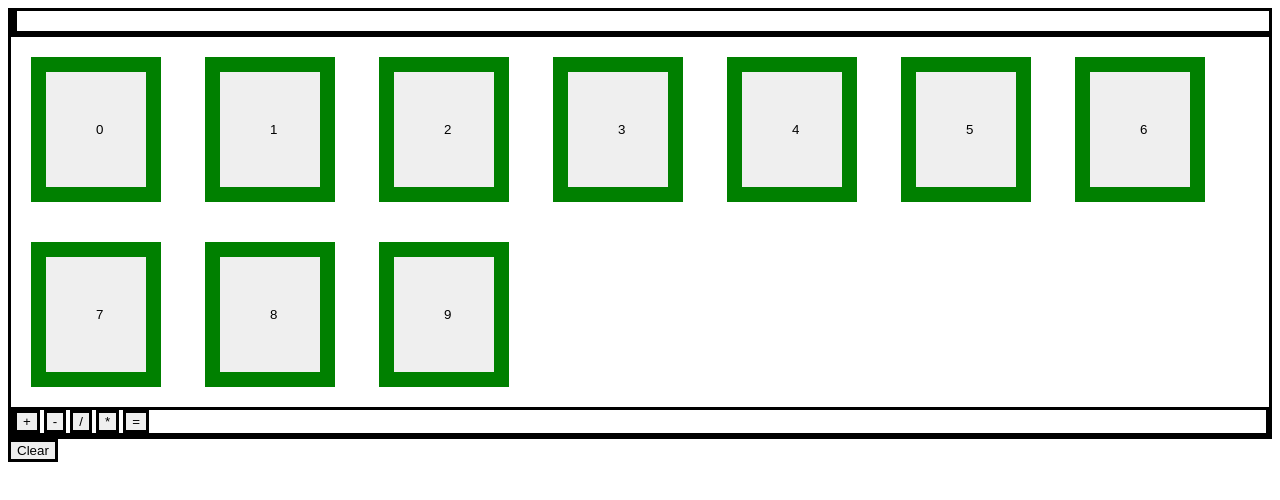
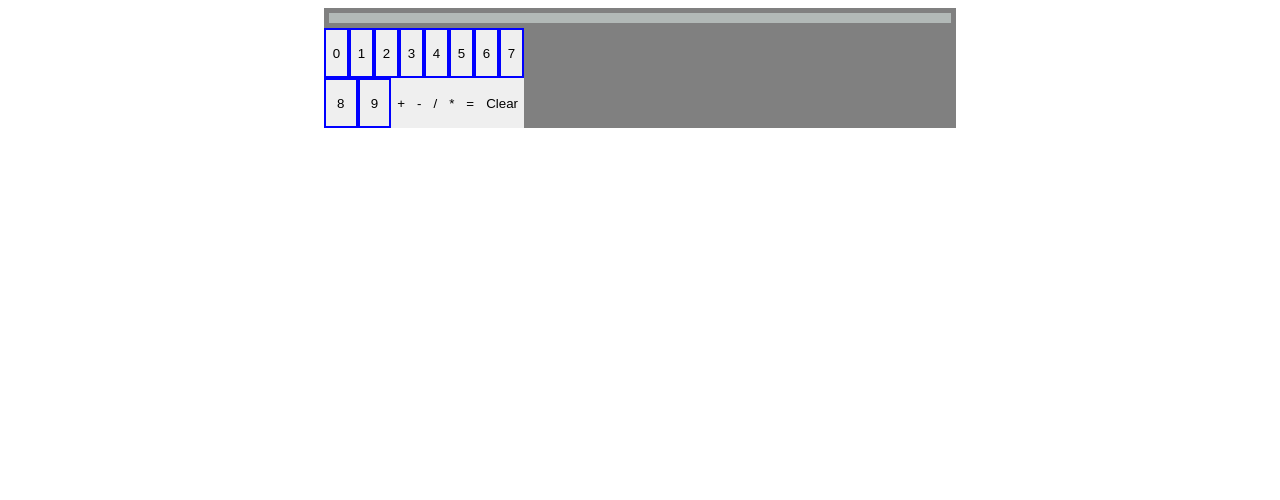
Before and after one commit to rac640/odin-calculator, a plain HTML site: page index.html in a window 1280 px wide. Drawn offline with Linux system fonts and the light colour scheme.

Commit message:
used someone else's CSS code to get the result to display somewhere else

```diff
--- a/index.html
+++ b/index.html
@@ -11,6 +11,7 @@
 <body>
 
     <!--There should also be a display for the calculator. Go ahead and fill it with some dummy numbers so it looks correct.-->
+    <div id = "fullCalculator">
         <div id = "display"></div>
         <div id="buttonContainer">
             <button class="numberButtons">0</button>
@@ -23,17 +24,17 @@
             <button class="numberButtons">7</button>
             <button class="numberButtons">8</button>
             <button class="numberButtons">9</button>
-        <div class = "operatorButtons">
             <button id ="additionButton"> +</button>
             <button id ="subtractionButton"> -</button>
             <button id ="divisionButton"> /</button>
             <button id ="multiplicationButton"> * </button>
             <button id ="equalsButton"> =</button>
+            <button>Clear</button>
+
             </div>
             <!--Add a “clear” button.-->
         </div>
+    <div>
 
-
-    <button>Clear</button>
 </body>
 </html>
--- a/styles.css
+++ b/styles.css
@@ -1,17 +1,44 @@
-div, button{
-border: 3px solid black;
+div, button {
+  border: none; /* Remove default border */
+  outline: none; /* Remove outline on focus */
 }
 
+
+#fullCalculator{
+  background-color: grey;
+  display: flex;
+  margin: auto;
+  width: 50%;
+  height: 50%;
+  flex-direction: column;
+}
+
+
+
 .numberButtons{
-    width: 10px;
-  border: 15px solid green;
-  padding: 50px;
-  margin: 20px;
+  border: 2px solid blue;
+  flex: 1; /* This allows buttons to grow equally */
+  height: 50px; /* Set a fixed height for uniformity */
+  display: flex; /* Center content inside the button */
+  justify-content: center;
+  align-items: center;
 }
 
 #display{
+    background-color: #b2b9b7;
+    display: flex;
+    flex-direction: column;
+    justify-content: space-around;
+    align-items: flex-end;
+    padding: 5px;
+    font-size: 5.5em;
+    font-weight: initial;
+    text-shadow: 1.3px 1.3px #383838;
+    margin: 5px;
+}
 
-    display: flex;
-    height: 20px;
-
+#buttonContainer {
+  display: flex; /* Use flexbox for the button container */
+  flex-wrap: wrap; /* Allow wrapping to create multiple lines */
+  width: 200px; /* Set a width for the container */
 }
```
Lines whose indentation alone changed are shown as unchanged.
